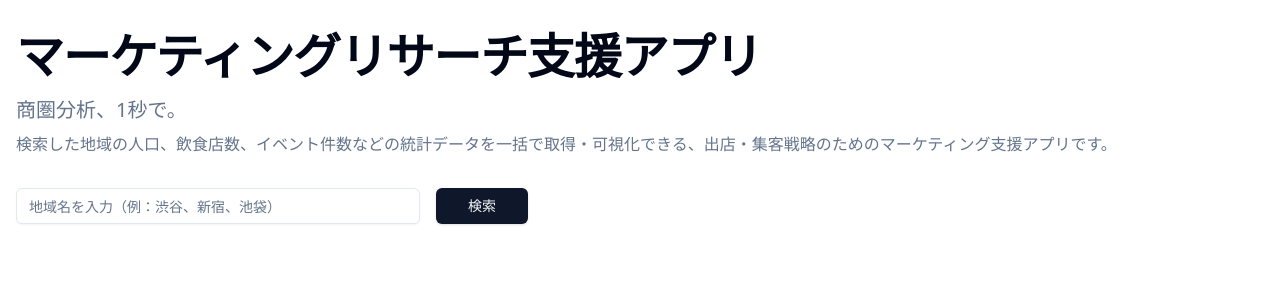
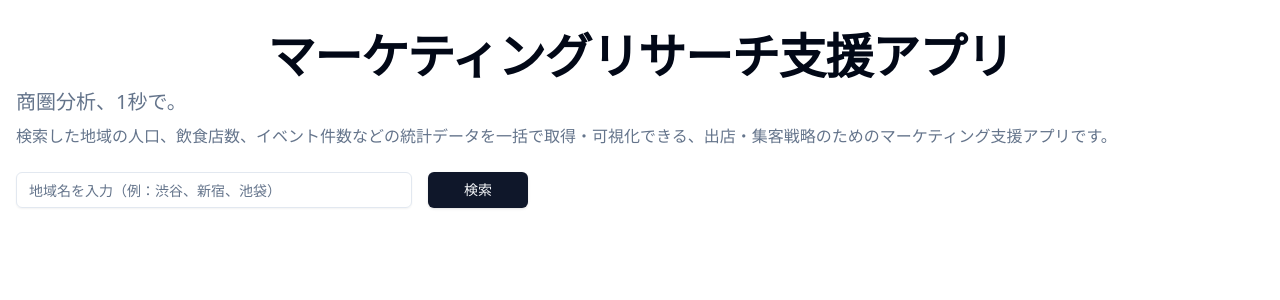
Before and after one commit to seino914/peipou_app, a Next.js app: page / in a window 1280 px wide. Shown: the top 300 px of the page. Built offline with nearby package versions, Linux system fonts and the light colour scheme.

Commit message:
tailwindcssの設定修正

```diff
--- a/next.config.js
+++ b/next.config.js
@@ -1,6 +1,6 @@
 /** @type {import('next').NextConfig} */
 const nextConfig = {
-  // output: "export", // 一時的にコメントアウト
+  output: "export",
   eslint: {
     ignoreDuringBuilds: true,
   },
--- a/postcss.config.mjs
+++ b/postcss.config.js
@@ -1,7 +1,6 @@
-/** @type {import('postcss').Config} */
-export default {
+module.exports = {
   plugins: {
     tailwindcss: {},
     autoprefixer: {},
   },
-};
+}
--- a/src/app/page.tsx
+++ b/src/app/page.tsx
@@ -1,17 +1,17 @@
-"use client"
+"use client";
 
-import { zodResolver } from "@hookform/resolvers/zod"
-import { useForm } from "react-hook-form"
-import * as z from "zod"
-import { Button } from "@/components/ui/button"
-import { Form, FormControl, FormField, FormItem } from "@/components/ui/form"
-import { Input } from "@/components/ui/input"
+import { Button } from "@/components/ui/button";
+import { Form, FormControl, FormField, FormItem } from "@/components/ui/form";
+import { Input } from "@/components/ui/input";
+import { zodResolver } from "@hookform/resolvers/zod";
+import { useForm } from "react-hook-form";
+import * as z from "zod";
 
 const formSchema = z.object({
   searchQuery: z.string().min(1, {
     message: "検索キーワードを入力してください。",
   }),
-})
+});
 
 export default function Home() {
   const form = useForm<z.infer<typeof formSchema>>({
@@ -19,24 +19,33 @@ export default function Home() {
     defaultValues: {
       searchQuery: "",
     },
-  })
+  });
 
   function onSubmit(values: z.infer<typeof formSchema>) {
-    console.log(values)
+    console.log(values);
   }
 
   return (
+    <div className="min-h-screen bg-background">
       <main className="container mx-auto px-4 py-8">
-      <h1 className="scroll-m-20 text-4xl font-extrabold tracking-tight lg:text-5xl mb-4">
+        <div className="space-y-6">
+          <div className="space-y-2">
+            <h1 className="scroll-m-20 text-4xl font-extrabold tracking-tight text-foreground lg:text-5xl text-center">
               マーケティングリサーチ支援アプリ
             </h1>
-      <p className="text-xl text-muted-foreground mb-2">商圏分析、1秒で。</p>
-      <p className="text-muted-foreground mb-8">
+            <p className="text-xl text-muted-foreground">
+              商圏分析、1秒で。
+            </p>
+            <p className="text-muted-foreground">
               検索した地域の人口、飲食店数、イベント件数などの統計データを一括で取得・可視化できる、出店・集客戦略のためのマーケティング支援アプリです。
             </p>
+          </div>
 
           <Form {...form}>
-        <form onSubmit={form.handleSubmit(onSubmit)} className="flex gap-4 max-w-lg">
+            <form
+              onSubmit={form.handleSubmit(onSubmit)}
+              className="flex max-w-lg items-center gap-4"
+            >
               <FormField
                 control={form.control}
                 name="searchQuery"
@@ -46,6 +55,7 @@ export default function Home() {
                       <Input
                         type="text"
                         placeholder="地域名を入力（例：渋谷、新宿、池袋）"
+                        className="w-full"
                         {...field}
                       />
                     </FormControl>
@@ -56,12 +66,14 @@ export default function Home() {
                 type="submit"
                 variant="default"
                 size="default"
-            className="px-8"
+                className="min-w-[100px] px-8"
               >
                 検索
               </Button>
             </form>
           </Form>
+        </div>
       </main>
-  )
+    </div>
+  );
 }
--- a/src/styles/globals.css
+++ b/src/styles/globals.css
@@ -4,7 +4,7 @@
 
 @layer base {
   * {
-    @apply border-border;
+    @apply border-neutral-200;
   }
 }
 
@@ -57,6 +57,6 @@
 
 @layer base {
   body {
-    @apply bg-background text-foreground;
+    @apply bg-white text-foreground;
   }
 }
--- a/tailwind.config.ts
+++ b/tailwind.config.ts
@@ -1,27 +1,11 @@
-import type { Config } from "tailwindcss"
+import type { Config } from "tailwindcss";
 
-const config = {
+const config: Config = {
   darkMode: ["class"],
-  content: [
-    './src/pages/**/*.{ts,tsx}',
-    './src/components/**/*.{ts,tsx}',
-    './src/app/**/*.{ts,tsx}',
-    './src/**/*.{ts,tsx}',
-  ],
-  prefix: "",
+  content: ["./src/**/*.{js,ts,jsx,tsx,mdx}"],
   theme: {
-    container: {
-      center: true,
-      padding: "2rem",
-      screens: {
-        "2xl": "1400px",
-      },
-    },
     extend: {
       colors: {
-        border: "hsl(var(--border))",
-        input: "hsl(var(--input))",
-        ring: "hsl(var(--ring))",
         background: "hsl(var(--background))",
         foreground: "hsl(var(--foreground))",
         primary: {
@@ -32,10 +16,6 @@ const config = {
           DEFAULT: "hsl(var(--secondary))",
           foreground: "hsl(var(--secondary-foreground))",
         },
-        destructive: {
-          DEFAULT: "hsl(var(--destructive))",
-          foreground: "hsl(var(--destructive-foreground))",
-        },
         muted: {
           DEFAULT: "hsl(var(--muted))",
           foreground: "hsl(var(--muted-foreground))",
@@ -44,37 +24,30 @@ const config = {
           DEFAULT: "hsl(var(--accent))",
           foreground: "hsl(var(--accent-foreground))",
         },
-        popover: {
-          DEFAULT: "hsl(var(--popover))",
-          foreground: "hsl(var(--popover-foreground))",
+        destructive: {
+          DEFAULT: "hsl(var(--destructive))",
+          foreground: "hsl(var(--destructive-foreground))",
         },
         card: {
           DEFAULT: "hsl(var(--card))",
           foreground: "hsl(var(--card-foreground))",
         },
+        popover: {
+          DEFAULT: "hsl(var(--popover))",
+          foreground: "hsl(var(--popover-foreground))",
+        },
+        border: "hsl(var(--border))",
+        input: "hsl(var(--input))",
+        ring: "hsl(var(--ring))",
       },
       borderRadius: {
         lg: "var(--radius)",
         md: "calc(var(--radius) - 2px)",
-        sm: "calc(var(--radius) - 4px)"
-      },
-      keyframes: {
-        "accordion-down": {
-          from: { height: "0" },
-          to: { height: "var(--radix-accordion-content-height)" },
-        },
-        "accordion-up": {
-          from: { height: "var(--radix-accordion-content-height)" },
-          to: { height: "0" },
-        },
-      },
-      animation: {
-        "accordion-down": "accordion-down 0.2s ease-out",
-        "accordion-up": "accordion-up 0.2s ease-out",
+        sm: "calc(var(--radius) - 4px)",
       },
     },
   },
   plugins: [require("tailwindcss-animate")],
-} satisfies Config
+};
 
-export default config
+export default config;
```
Also changed, not shown: 1 other file (tests, documents, lock files or other folders). Lines whose indentation alone changed are shown as unchanged.
